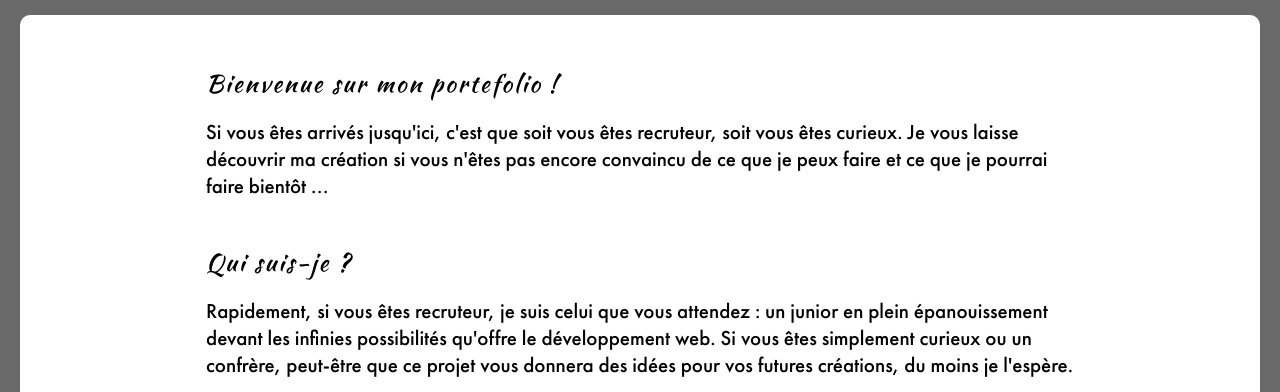
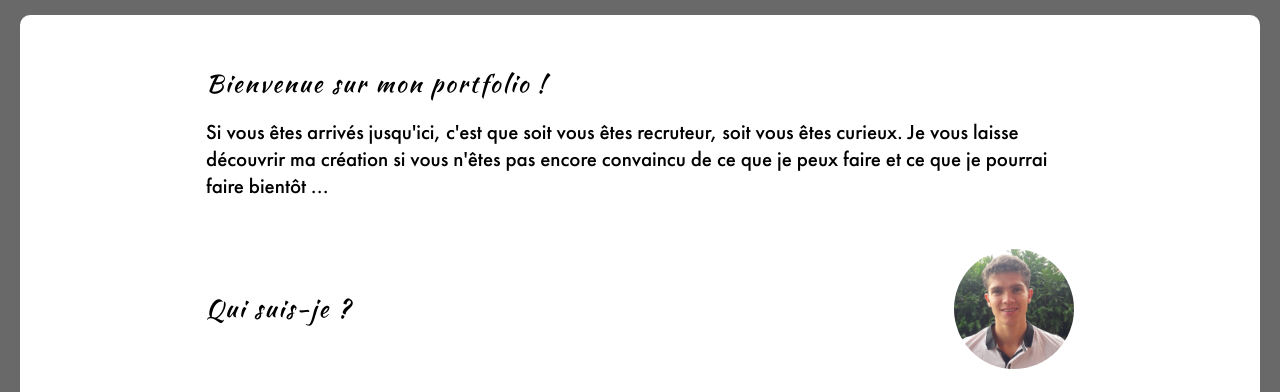
Before and after one commit to EryanGauvrit/portfolio, a React (Create React App) app: page / in a window 1280 px wide. Shown: the part 679-1071 px from the top of the page. Built offline with nearby package versions, Linux system fonts and the light colour scheme.

Commit message:
Add pp in Home page

```diff
--- a/src/components/ContentHome/_contentHome.scss
+++ b/src/components/ContentHome/_contentHome.scss
@@ -21,8 +21,20 @@
             font-size: $phoneFontSizeTitle;
             font-family: $policeTitles;
             letter-spacing: 2px;
+            display: flex;
+            align-items: center;
+            justify-content: space-between;
             @media (min-width: $phoneScreenSize) {
                 font-size: $desktopFontSizeTitle;
+            }
+            & img {
+                width: 90px;
+                height: 90px;
+                border-radius: 50%;
+                @media (min-width: $phoneScreenSize) {
+                    width: 120px;
+                    height: 120px
+                }
             }
         }
         & p {
--- a/src/components/ContentHome/index.jsx
+++ b/src/components/ContentHome/index.jsx
@@ -1,9 +1,9 @@
 
-function ContentHome({ title, content, link }) {
+function ContentHome({ title, content, link, pp }) {
 
     return (
         <article>
-            <h2>{title}</h2>
+            <h2>{title} {pp}</h2>
             <p>{content}</p>
             {link}
         </article>
--- a/src/pages/Home/index.jsx
+++ b/src/pages/Home/index.jsx
@@ -2,6 +2,7 @@ import BannerHome from "../../components/BannerHome";
 import ContentHome from "../../components/ContentHome";
 import { Link } from "react-router-dom";
 import ChangeTitlePage from "../../components/ChangeTitlePage";
+import pp from "../../assets/PP.png";
 
 function Home() {
     return (
@@ -13,13 +14,14 @@ function Home() {
             <BannerHome />
             <section className="home-content">
                 <ContentHome
-                    title="Bienvenue sur mon portefolio !"
+                    title="Bienvenue sur mon portfolio !"
                     content="Si vous êtes arrivés jusqu'ici, c'est que soit vous êtes recruteur, soit vous êtes curieux. Je vous laisse découvrir ma création si vous n'êtes pas encore convaincu de ce que je peux faire et ce que je pourrai faire bientôt ..."
                 />
                 <ContentHome
                     title="Qui suis-je ?"
                     content="Rapidement, si vous êtes recruteur, je suis celui que vous attendez : un junior en plein épanouissement devant les infinies possibilités qu'offre le développement web. Si vous êtes simplement curieux ou un confrère, peut-être que ce projet vous donnera des idées pour vos futures créations, du moins je l'espère."
                     link={<p className="link-home-content">Cliquez pour en savoir <Link to='/profil'>plus ...</Link></p>}
+                    pp={<img src={pp} alt="Profil" />}
                 />
             </section>
 
```
Also changed, not shown: src/assets/PP.png (added).
